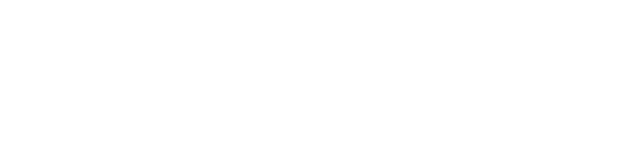
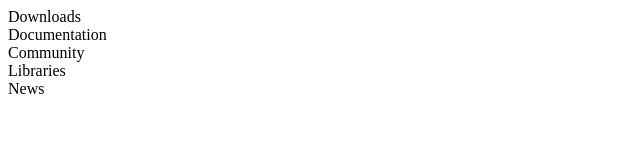
Before and after one commit to demuk/Kiptoo-Luqman_Collab-Project, a plain HTML site: page index.html in a window 1280 px wide. Shown: the whole page, without its empty margins (0-640 px from the left). Drawn offline with Linux system fonts and the light colour scheme.

Commit message:
3 and 4 user stories

```diff
--- a/index.html
+++ b/index.html
@@ -8,11 +8,31 @@
 
   <body>
     <main id="main-doc">
-      <section class="main-section"></section>
-      <section class="main-section"></section>
-      <section class="main-section"></section>
-      <section class="main-section"></section>
-      <section class="main-section"></section>
+      <section class="main-section" id="downloads">
+        <header>
+          Downloads
+        </header>
+      </section>
+      <section class="main-section" id="documentation">
+        <header>
+          Documentation
+        </header>
+      </section>
+      <section class="main-section" id="community">
+        <header>
+          Community
+        </header>
+      </section>
+      <section class="main-section" id="libraries">
+        <header>
+          Libraries
+        </header>
+      </section>
+      <section class="main-section" id="news">
+        <header>
+          News
+        </header>
+      </section>
     </main>
     <script src="https://cdn.freecodecamp.org/testable-projects-fcc/v1/bundle.js"></script>
 
```
